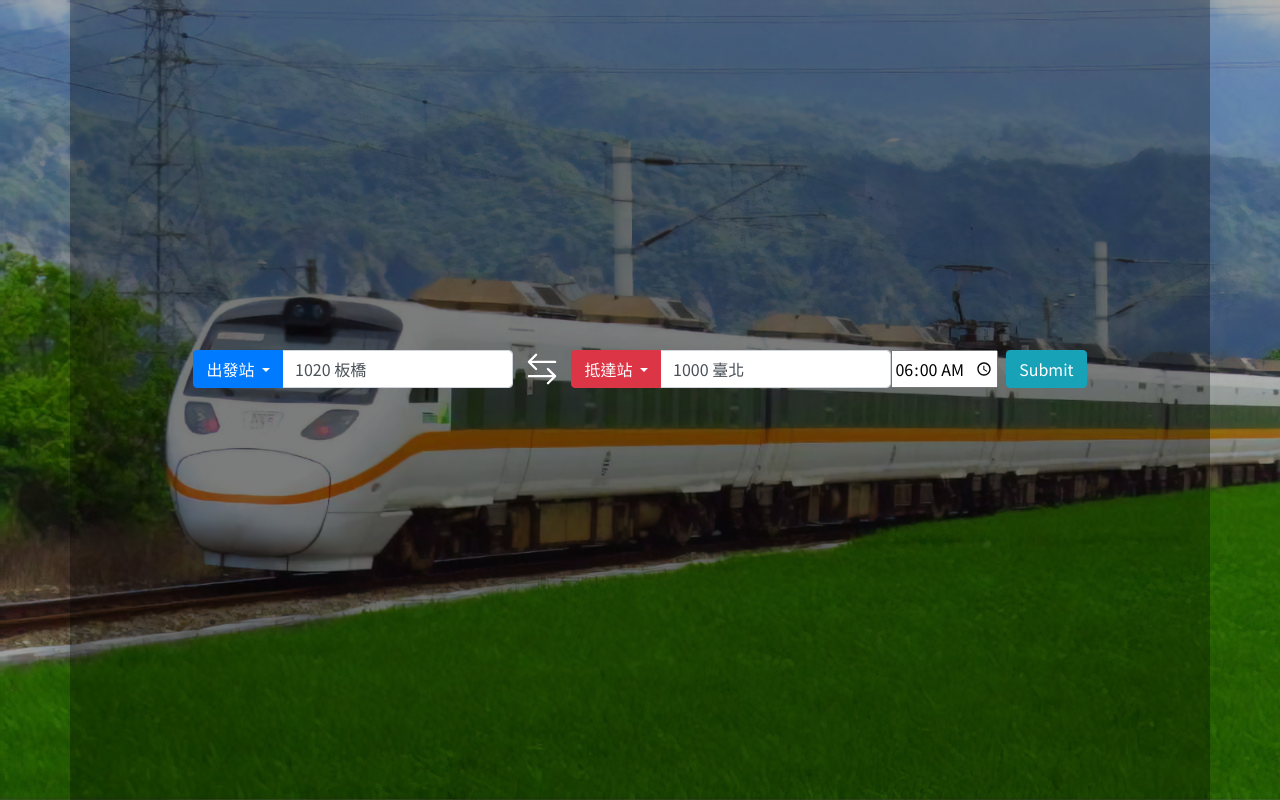
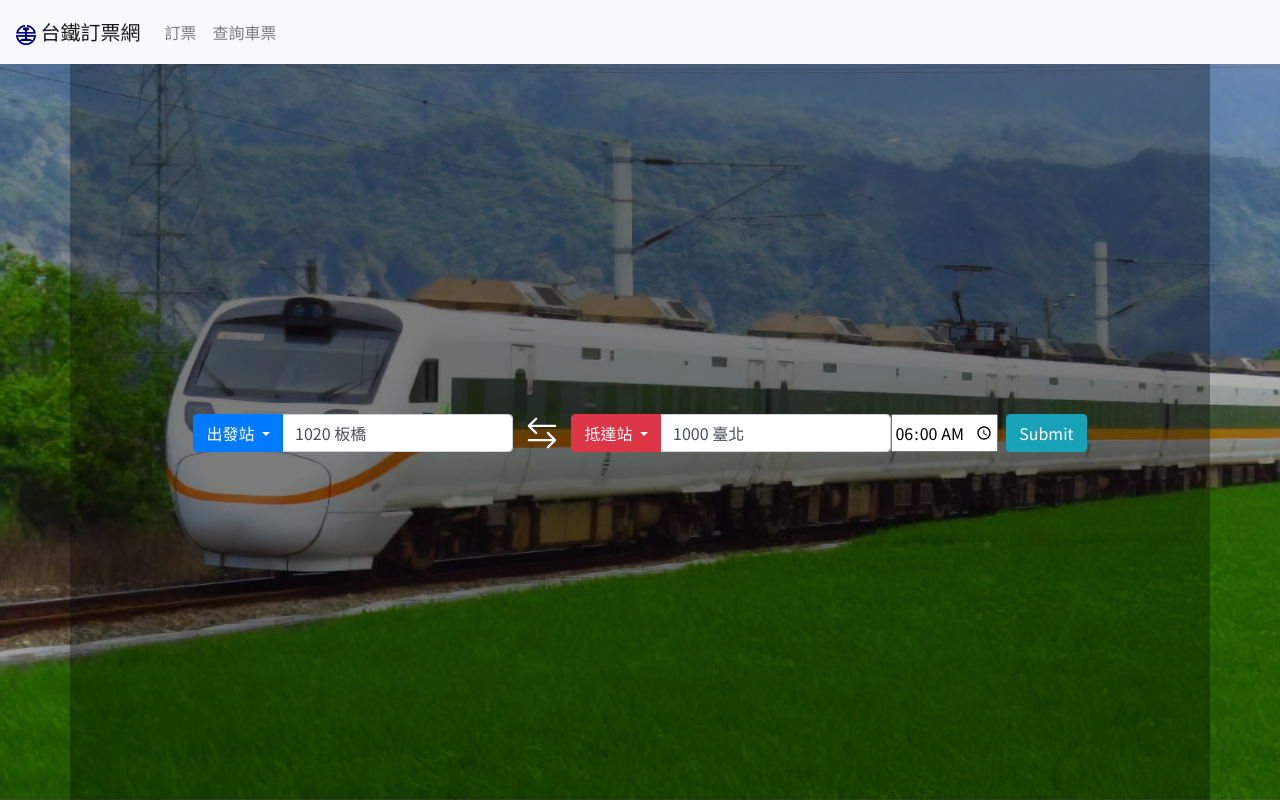
Before and after one commit to timmyceberus/Railway-Booking, a Django app: page / in a window 1280 px wide. Run offline with Django 3.2, Linux system fonts and the light colour scheme; data that the repository does not hold is empty; some libraries are stand-ins or nearby versions.

Commit message:
Add navbar

```diff
--- a/static/style.css
+++ b/static/style.css
@@ -20,8 +20,13 @@ body {
 
 .container {
     padding-top: 30px;
-    min-height: 100%;
+    min-height: 92%;
     background-color: rgba(0, 0, 0, 0.3);
+}
+
+.navbar {
+    max-height: 8%;
+    height: 8%;
 }
 
 .search-form {
--- a/templates/success.html
+++ b/templates/success.html
@@ -12,6 +12,6 @@
             <div class="ticket-id">{{ ticket_id }}</div>
         {% endfor %}
         <div><a href="/">返回首頁</a></div>
-        <div><a href="/">查詢車票</a></div>
+        <div><a href="/SearchTicket">查詢車票</a></div>
     </div>
 {% endblock %}
--- a/templates/template/base.html
+++ b/templates/template/base.html
@@ -30,6 +30,25 @@
 <body style="background-image: url('/static/{% block bg-image %}{% endblock %}');">
 <div class="mask"></div>
 
+<nav class="navbar navbar-expand-lg navbar-light bg-light">
+    <a class="navbar-brand" href="#"><img src="/static/TRA.png" width="20px" alt="TRA"> 台鐵訂票網</a>
+    <button class="navbar-toggler" type="button" data-toggle="collapse" data-target="#navbarSupportedContent"
+            aria-controls="navbarSupportedContent" aria-expanded="false" aria-label="Toggle navigation">
+        <span class="navbar-toggler-icon"></span>
+    </button>
+
+    <div class="collapse navbar-collapse" id="navbarSupportedContent">
+        <ul class="navbar-nav mr-auto">
+            <li class="nav-item">
+                <a class="nav-link" href="/">訂票</a>
+            </li>
+            <li class="nav-item">
+                <a class="nav-link" href="/SearchTicket">查詢車票</a>
+            </li>
+        </ul>
+    </div>
+</nav>
+
 <div class="container" style="padding-top: {% block head-space %}{% endblock %}">
     {% block content %}
     {% endblock %}
```
Also changed, not shown: static/TRA.png (added), static/Taroko.jpg.
